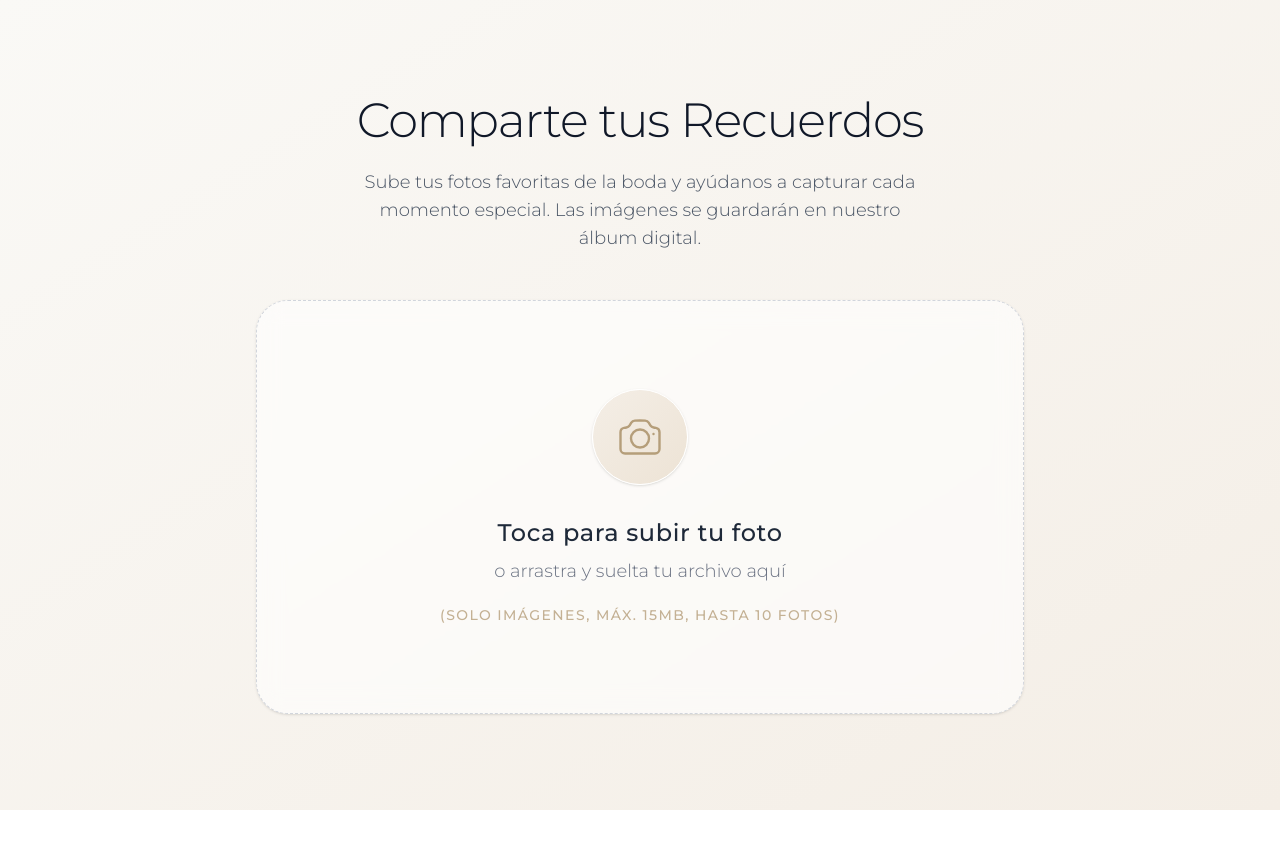
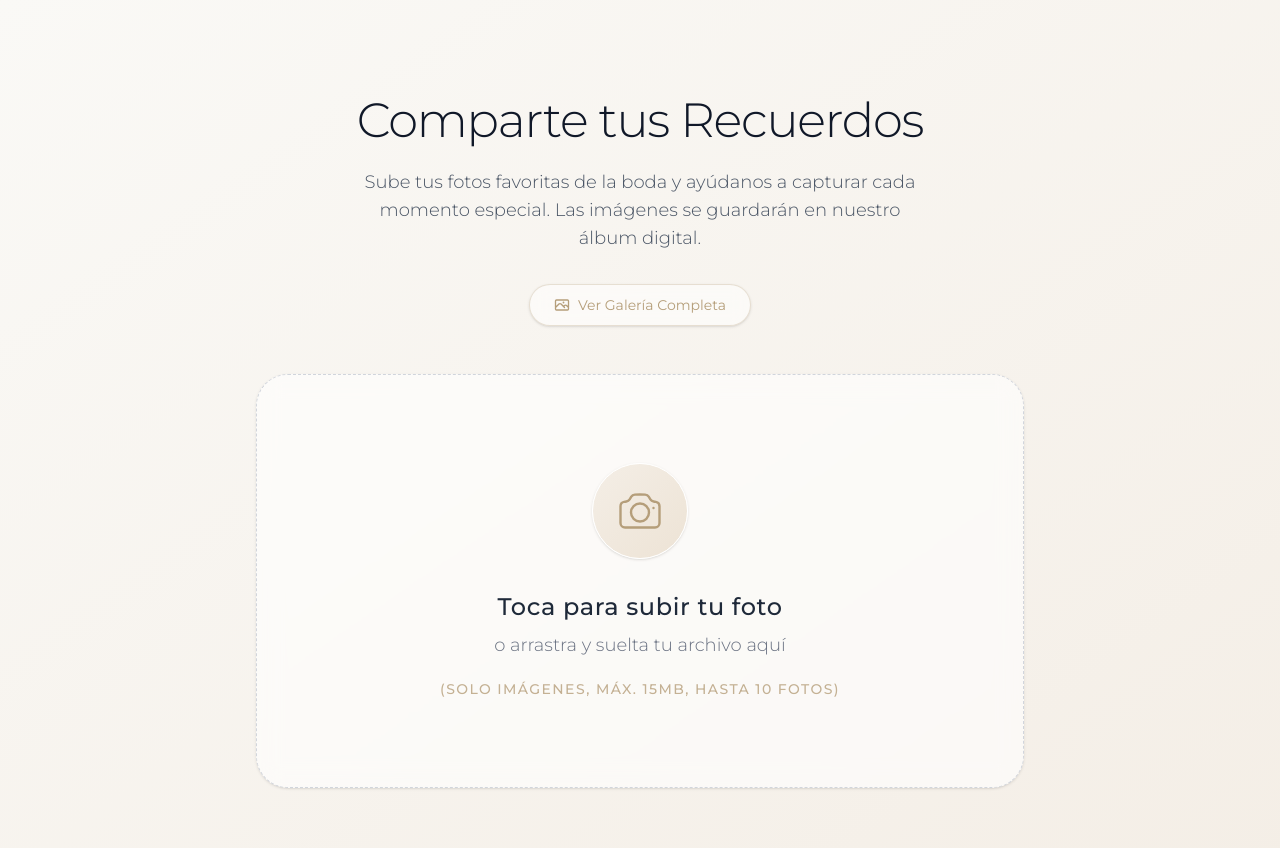
Before and after one commit to paco9595/BodaFranciscoVeaney, a Next.js app: page /photos in a window 1280 px wide. Shown: the top 848 px of the page. Before the commit the page ends 810 px from the top, so only its background shows below. Built offline with nearby package versions, Linux system fonts and the light colour scheme.

Commit message:
feat: Implement photo gallery display and multi-file upload functionality.

```diff
--- a/app/photos/galery/page.tsx
+++ b/app/photos/galery/page.tsx
@@ -1,5 +1,6 @@
 import { supabase } from "@/lib/supabase";
 import GaleryClient from "./GaleryClient";
+import Link from "next/link";
 
 export const revalidate = 0; // Para que no cachee las imágenes antiguas y siempre vea las nuevas
 
@@ -28,9 +29,21 @@ export default async function GaleryPage() {
     return (
         <main className="min-h-screen py-24 px-4 bg-linear-to-br from-[#faf9f6] to-[#f4eee6]">
             <div className="max-w-6xl mx-auto">
-                <h1 className="text-4xl md:text-5xl font-light text-gray-900 mb-12 text-center tracking-tight">
+                <h1 className="text-4xl md:text-5xl font-light text-gray-900 mb-8 text-center tracking-tight">
                     Galería de Recuerdos
                 </h1>
+
+                <div className="flex justify-center mb-12">
+                    <Link
+                        href="/photos"
+                        className="inline-flex items-center text-sm px-6 py-2.5 bg-white/50 backdrop-blur-sm border border-[#b59e7a]/30 text-[#b59e7a] hover:bg-[#b59e7a] hover:text-white rounded-full transition-all duration-300 shadow-sm"
+                    >
+                        <svg xmlns="http://www.w3.org/2000/svg" fill="none" viewBox="0 0 24 24" strokeWidth={2} stroke="currentColor" className="w-4 h-4 mr-2">
+                            <path strokeLinecap="round" strokeLinejoin="round" d="M12 4.5v15m7.5-7.5h-15" />
+                        </svg>
+                        Subir nuevas fotos
+                    </Link>
+                </div>
 
                 <GaleryClient photos={formattedPhotos} />
             </div>
--- a/app/photos/page.tsx
+++ b/app/photos/page.tsx
@@ -2,6 +2,7 @@
 
 import { useState, useRef } from "react";
 import toast from "react-hot-toast";
+import Link from "next/link";
 
 
 export default function PhotosPage() {
@@ -185,9 +186,19 @@ export default function PhotosPage() {
                     <h1 className="text-4xl md:text-5xl font-light text-gray-900 mb-6 tracking-tight">
                         Comparte tus Recuerdos
                     </h1>
-                    <p className="text-lg text-gray-600 font-light max-w-xl mx-auto">
+                    <p className="text-lg text-gray-600 font-light max-w-xl mx-auto mb-8">
                         Sube tus fotos favoritas de la boda y ayúdanos a capturar cada momento especial. Las imágenes se guardarán en nuestro álbum digital.
                     </p>
+
+                    <Link
+                        href="/photos/galery"
+                        className="inline-flex items-center text-sm px-6 py-2.5 bg-white/50 backdrop-blur-sm border border-[#b59e7a]/30 text-[#b59e7a] hover:bg-[#b59e7a] hover:text-white rounded-full transition-all duration-300 shadow-sm"
+                    >
+                        <svg xmlns="http://www.w3.org/2000/svg" fill="none" viewBox="0 0 24 24" strokeWidth={2} stroke="currentColor" className="w-4 h-4 mr-2">
+                            <path strokeLinecap="round" strokeLinejoin="round" d="M2.25 15.75l5.159-5.159a2.25 2.25 0 013.182 0l5.159 5.159m-1.5-1.5l1.409-1.409a2.25 2.25 0 013.182 0l2.909 2.909m-18 3.75h16.5a1.5 1.5 0 001.5-1.5V6a1.5 1.5 0 00-1.5-1.5H3.75A1.5 1.5 0 002.25 6v12a1.5 1.5 0 001.5 1.5zm10.5-11.25h.008v.008h-.008V8.25zm.375 0a.375.375 0 11-.75 0 .375.375 0 01.75 0z" />
+                        </svg>
+                        Ver Galería Completa
+                    </Link>
                 </div>
 
                 <div
```
